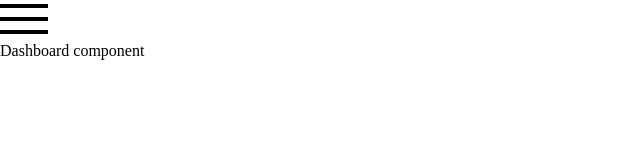
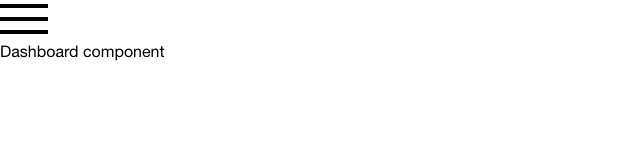
Before and after one commit to annaszalkiewicz/react-diet-app, a React (Create React App) app: page /dashboard in a window 1280 px wide. Shown: the top 160 px of the page, without its empty margins (0-640 px from the left). Built offline with nearby package versions, Linux system fonts and the light colour scheme.

Commit message:
Install & define fonts

```diff
--- /dev/null
+++ b/src/sass/_Fonts.scss
@@ -0,0 +1,8 @@
+@font-face {
+  font-family: HelveticaNeue;
+  src: url(../assets/fonts/HelveticaNeueLTStd-Roman.otf);
+}
+@font-face {
+  font-family: HelveticaNeueBold;
+  src: url(../assets/fonts/HelveticaNeueLTStd-Bd.otf);
+}
--- a/src/sass/_Nav.scss
+++ b/src/sass/_Nav.scss
@@ -20,6 +20,7 @@
   text-transform: uppercase;
   text-decoration: none;
   padding: 1em;
+  font-family: $helveticaBold;
   font-size: 1.5em;
   &.active {
     color: $orange;
--- a/src/sass/_Variables.scss
+++ b/src/sass/_Variables.scss
@@ -5,6 +5,11 @@ $orange: #ff811c;
 $gray: #ececec;
 $lightGray: #f9f9f9;
 $darkGray: #828282;
-$textGray: #7c7c7c;
 $white: #fff;
 $black: #000;
+
+// TYPOGRAPHY
+
+$helvetica: 'HelveticaNeue', sans-serif;
+$helveticaBold: 'HelveticaNeueBold', sans-serif;
+$textGray: #7c7c7c;
--- a/src/sass/index.scss
+++ b/src/sass/index.scss
@@ -1,3 +1,6 @@
+@import './Fonts';
+@import './Variables';
+
 @import './App';
 @import './Home';
 @import './Nav';
@@ -11,4 +14,5 @@
 body {
   width: 100%;
   overflow-x: hidden;
+  font-family: $helvetica;
 }
```
Also changed, not shown: src/assets/fonts/HelveticaNeueLTStd-Bd.otf (added), src/assets/fonts/HelveticaNeueLTStd-Roman.otf (added).
